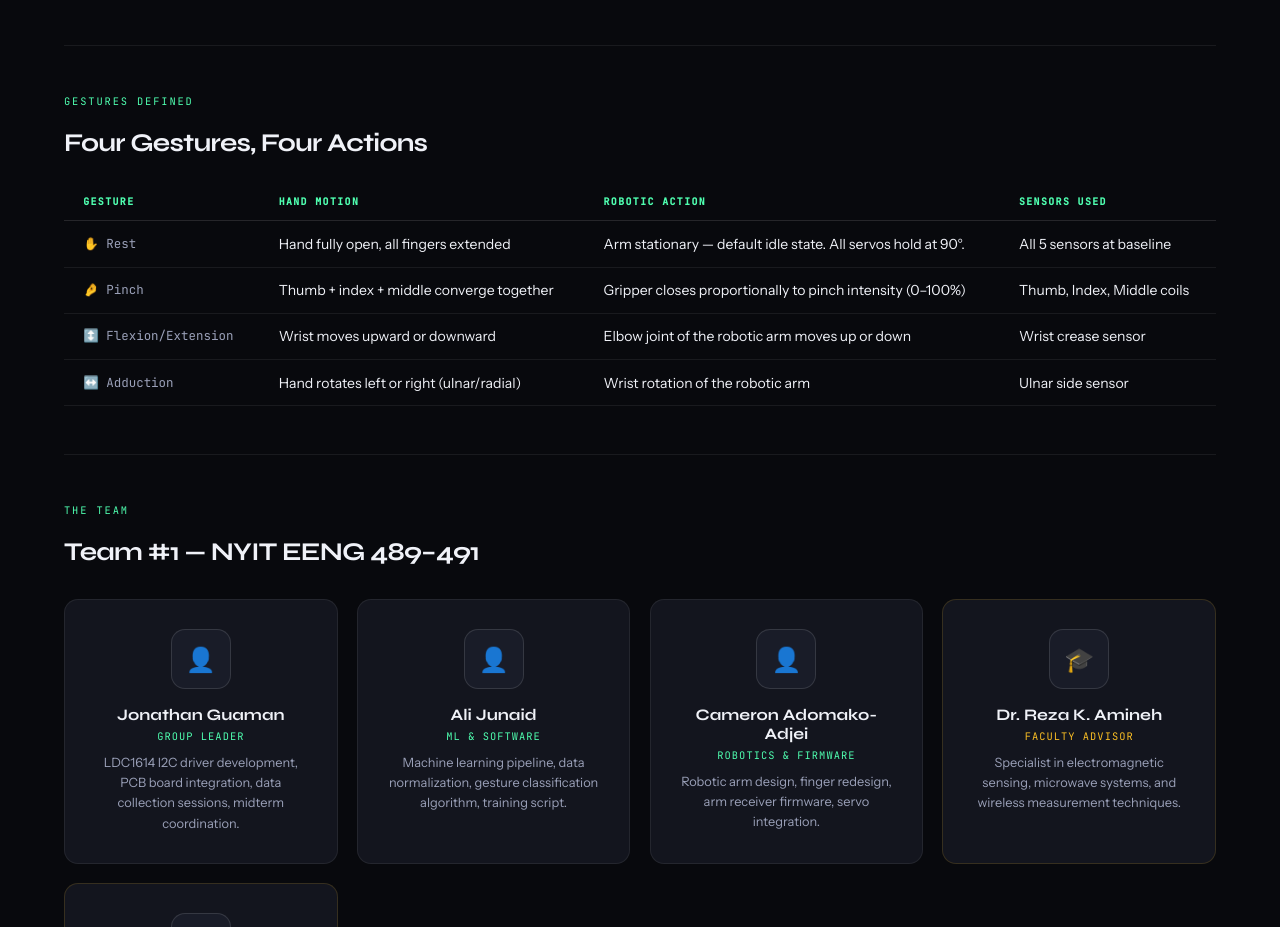
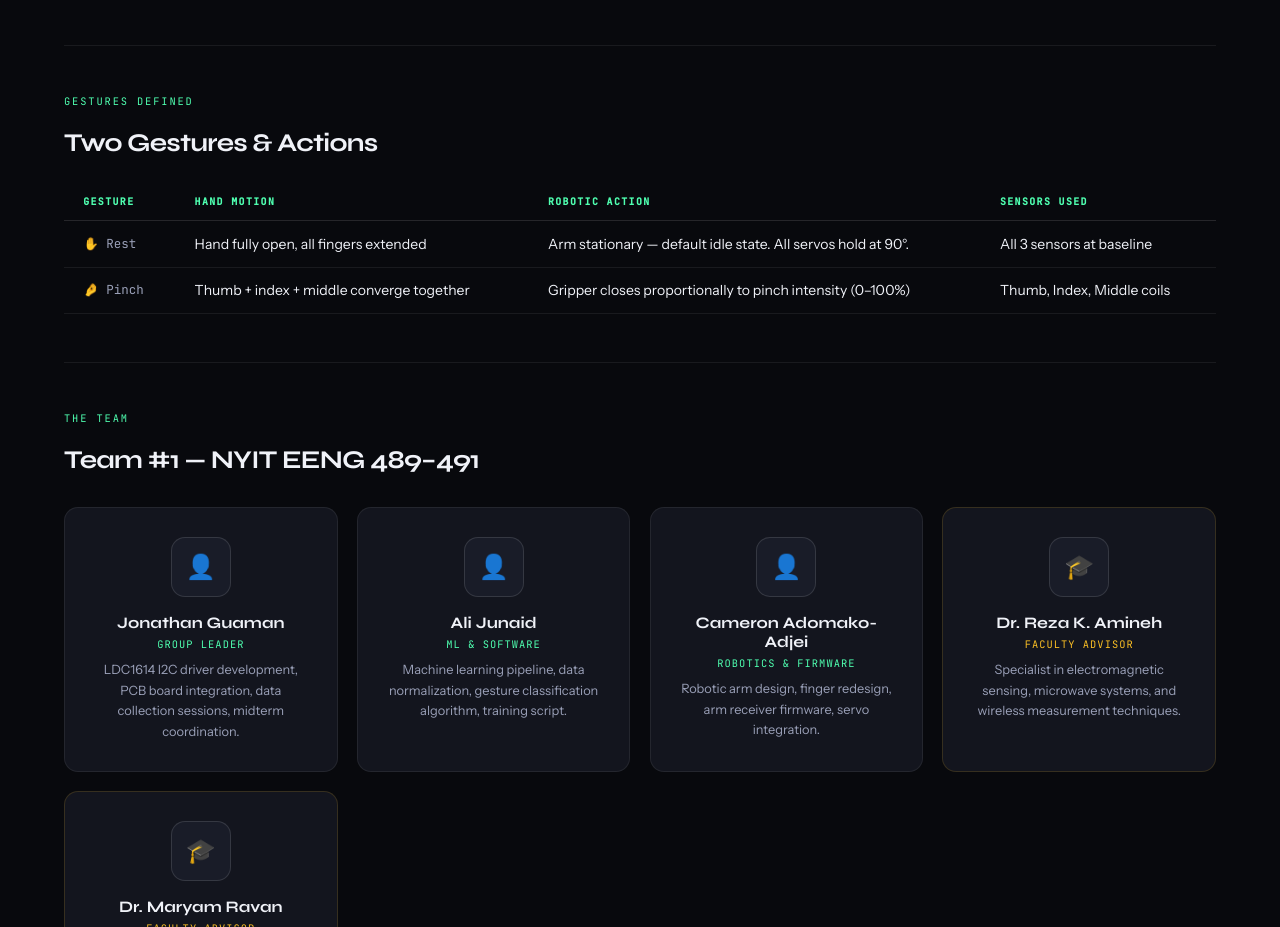
Before and after one commit to ecuadior/files, a website: page views/about.html in a window 1280 px wide. Shown: the part 1267-2194 px from the top of the page. Drawn offline with Linux system fonts and the light colour scheme.

Commit message:
fixing some info changes

```diff
--- a/views/about.html
+++ b/views/about.html
@@ -65,7 +65,7 @@
     <div class="divider"></div>
 
     <div class="section-label">Gestures Defined</div>
-    <h2 class="section-heading">Four Gestures, Four Actions</h2>
+    <h2 class="section-heading">Two Gestures & Actions</h2>
     <table class="data-table" style="margin-top:1.5rem;">
       <thead>
         <tr><th>Gesture</th><th>Hand Motion</th><th>Robotic Action</th><th>Sensors Used</th></tr>
@@ -75,25 +75,13 @@
           <td>✋ Rest</td>
           <td>Hand fully open, all fingers extended</td>
           <td>Arm stationary — default idle state. All servos hold at 90°.</td>
-          <td>All 5 sensors at baseline</td>
+          <td>All 3 sensors at baseline</td>
         </tr>
         <tr>
           <td>🤌 Pinch</td>
           <td>Thumb + index + middle converge together</td>
           <td>Gripper closes proportionally to pinch intensity (0–100%)</td>
           <td>Thumb, Index, Middle coils</td>
-        </tr>
-        <tr>
-          <td>↕️ Flexion/Extension</td>
-          <td>Wrist moves upward or downward</td>
-          <td>Elbow joint of the robotic arm moves up or down</td>
-          <td>Wrist crease sensor</td>
-        </tr>
-        <tr>
-          <td>↔️ Adduction</td>
-          <td>Hand rotates left or right (ulnar/radial)</td>
-          <td>Wrist rotation of the robotic arm</td>
-          <td>Ulnar side sensor</td>
         </tr>
       </tbody>
     </table>
```
Also changed, not shown: views/hardware.html (+0 -6 lines), views/index.html (+1 -1 lines).
